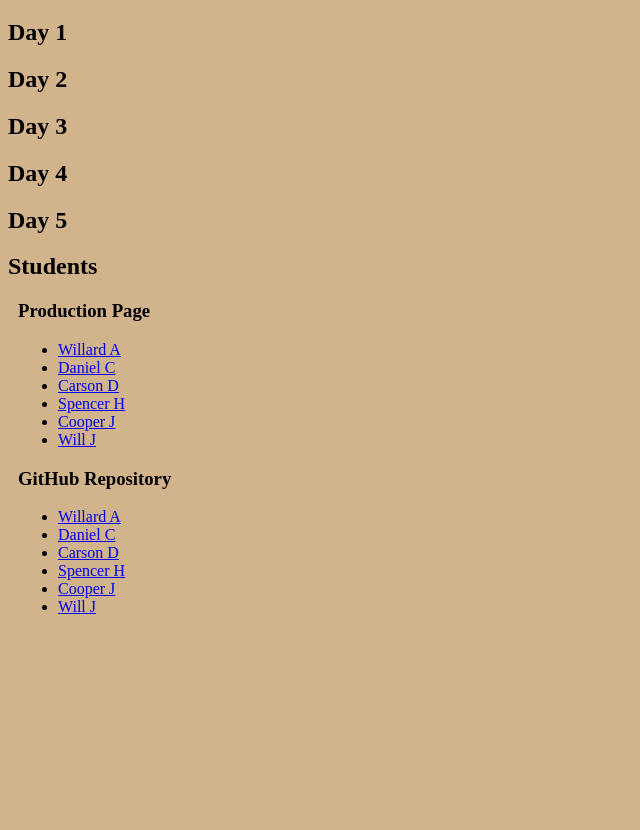
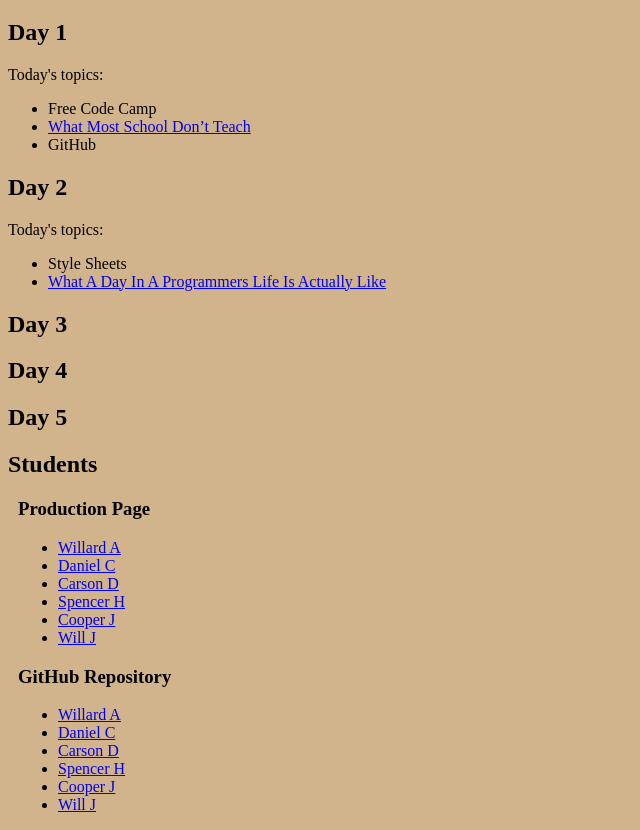
Before and after one commit to GeorgeRay/GeorgeRay.github.io, a plain HTML site: page index.html in a window 1280 px wide. Shown: the part 61-891 px from the top of the page, without its empty margins (0-640 px from the left). Before the commit the page ends 800 px from the top, so only its background shows below. Drawn offline with Linux system fonts and the light colour scheme.

Commit message:
updated the days

```diff
--- a/index.html
+++ b/index.html
@@ -11,7 +11,20 @@
 <body>
     <h1>George's Summer Youth Website</h1>
     <h2>Day 1</h2>
+        <p>Today's topics:
+            <ul>
+                <li>Free Code Camp</li>
+                <li><a href="https://www.youtube.com/watch?time_continue=5&v=nKIu9yen5nc">What Most School Don’t Teach</a></li>
+                <li>GitHub</li>
+            </ul>
+        </p>
     <h2>Day 2</h2>
+    <p>Today's topics:
+        <ul>
+            <li>Style Sheets</li>
+            <li><a href="https://www.youtube.com/watch?v=QjMJsQx_O7o">What A Day In A Programmers Life Is Actually Like</a></li>
+        </ul>
+    </p>
     <h2>Day 3</h2>
     <h2>Day 4</h2>
     <h2>Day 5</h2>
```
